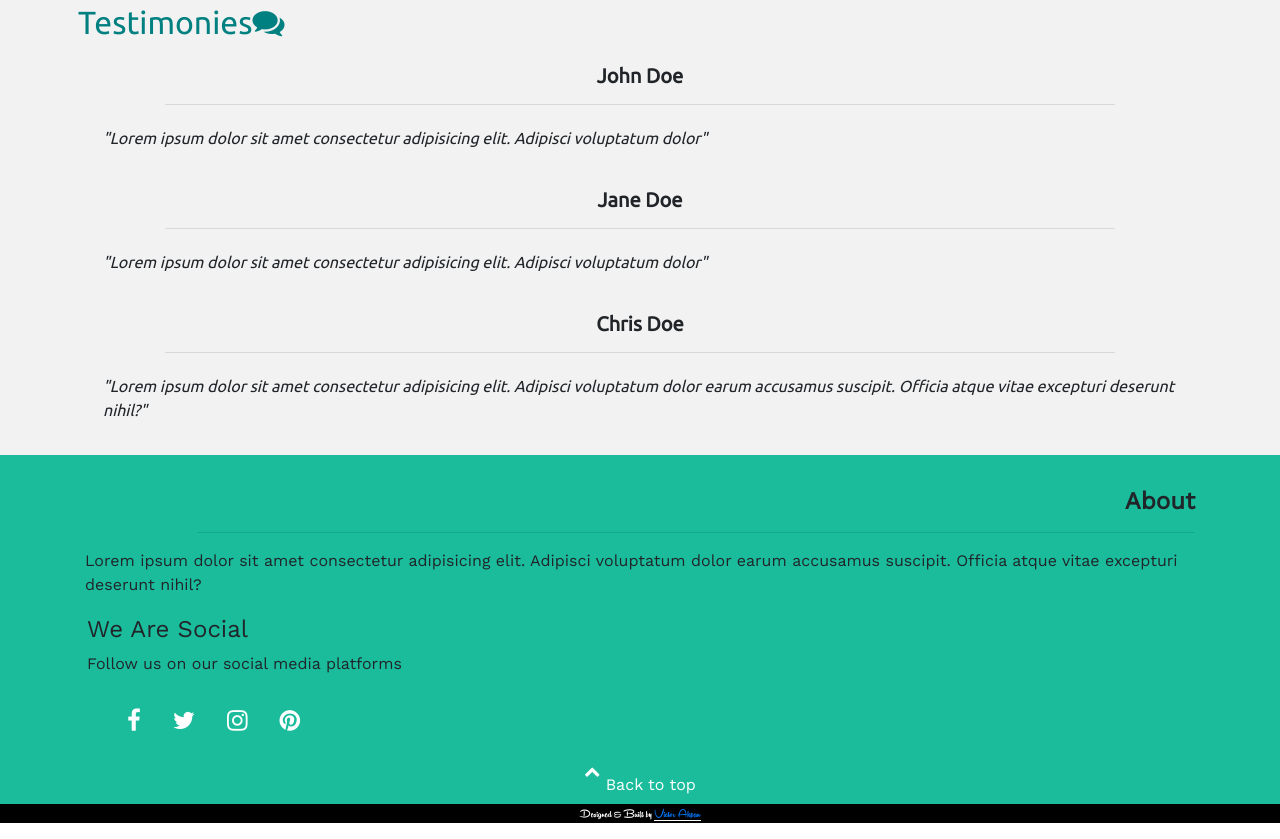
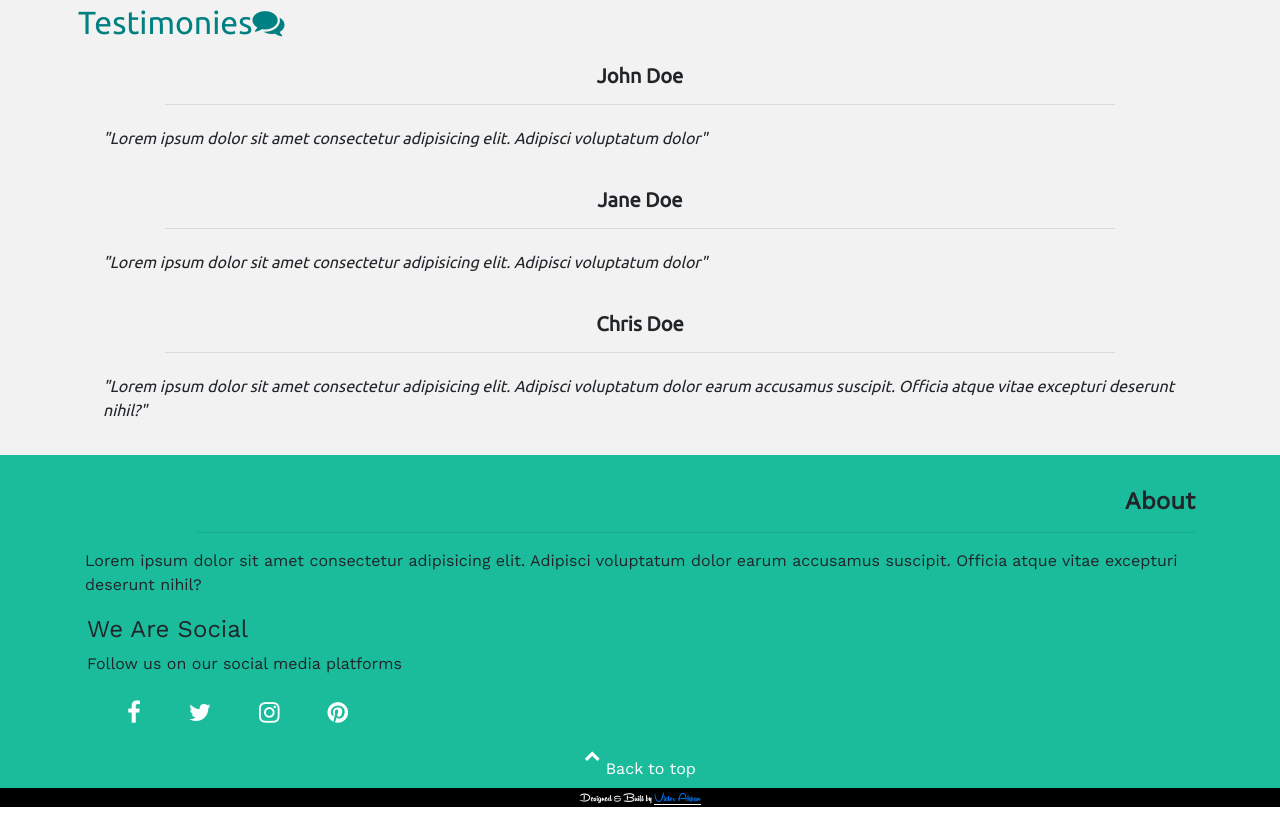
Before and after one commit to victorakpan-dev/victorakpan-dev.github.io, a plain HTML site: page Photolog/index.html in a window 1280 px wide. Shown: the part 526-1365 px from the top of the page. Drawn offline with Linux system fonts and the light colour scheme.

Commit message:
made changes to the main.css file

```diff
--- a/Photolog/css/main.css
+++ b/Photolog/css/main.css
@@ -175,13 +175,15 @@ footer {
 .social-icons {
 	display: flex;
 	list-style: none;
-	margin: 1.5rem;
-	padding: -1rem
+	margin-left: .5rem;
+	margin-right: .5rem;
 }
 .social-icons i {
+	display:block;
 	color: white;
 	font-size: 1.5rem;
 	padding: .5rem 1rem;
+	margin-left: 1rem;
 }
 .copyright {
 	font-family:"Remachine", cursive;
```
Also changed, not shown: Photolog/images/background.gif (deleted), Photolog/images/promises.gif (deleted), 1 other file.
